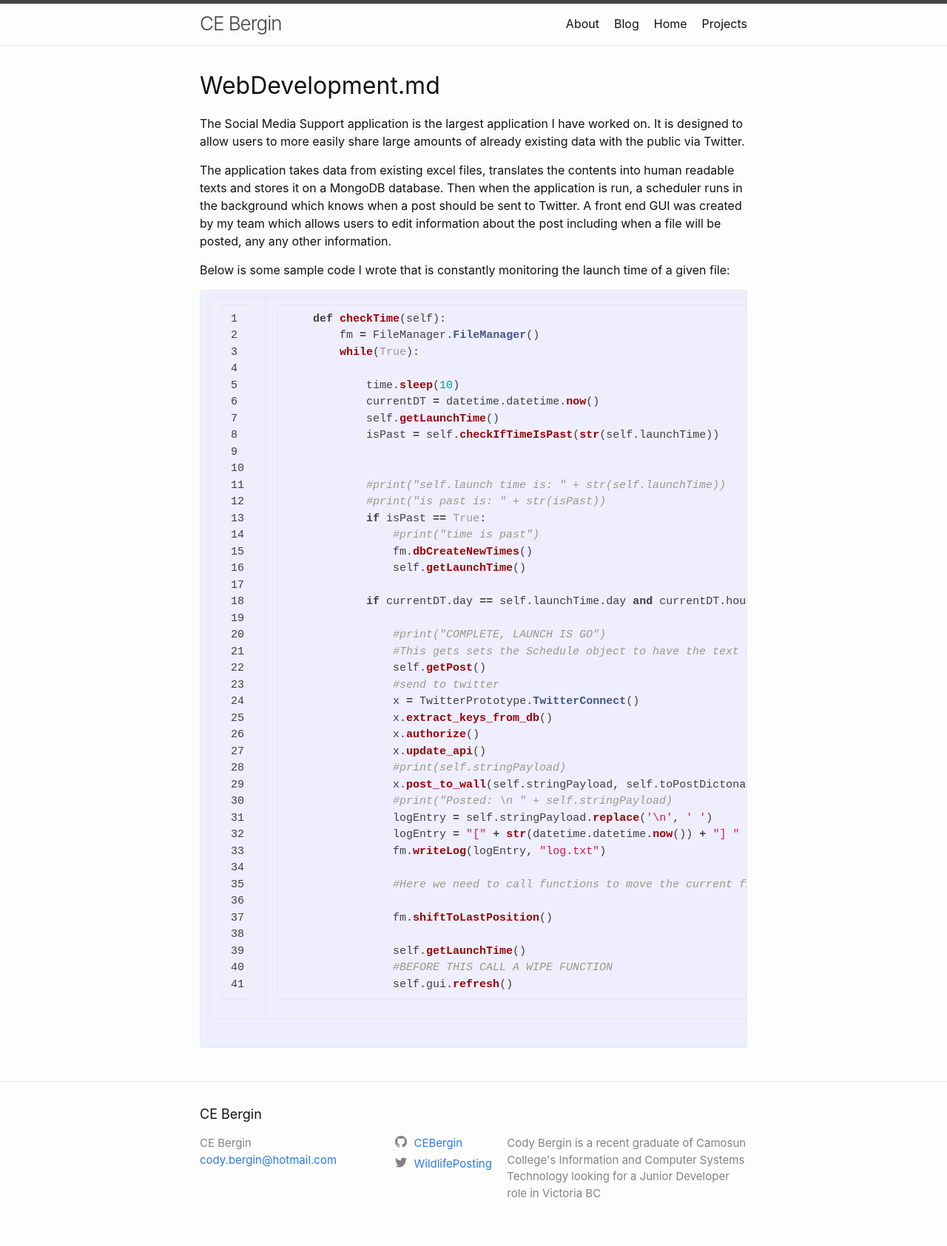
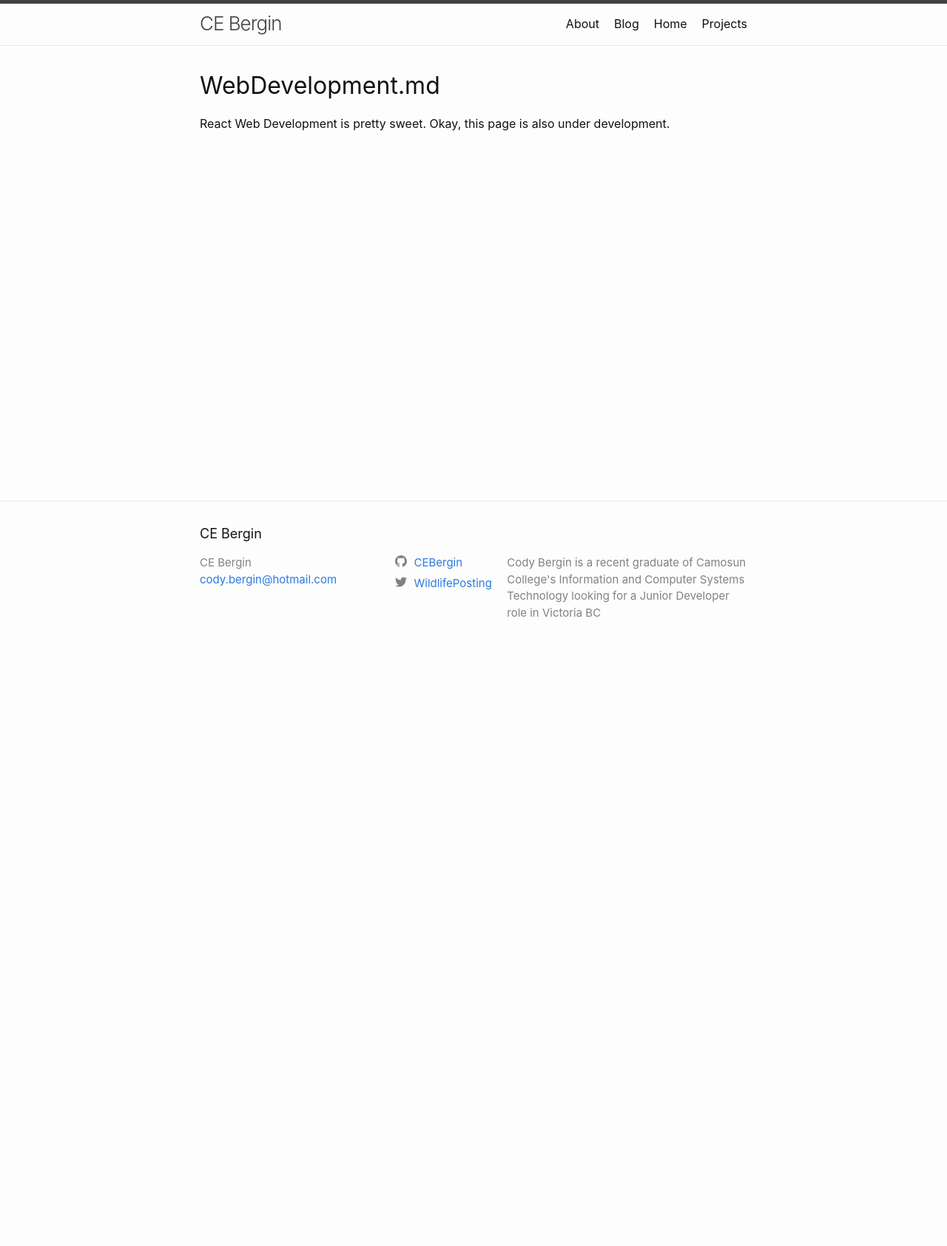
Before and after one commit to CEBergin/CEBergin.github.io, a Jekyll site: the page built from _projects/WebDevelopment.md, in a window 1280 px wide. Shown: the whole page at 74% size. Built offline with Jekyll 4.4.1, drawn with Linux system fonts in a browser that asks for light colours; after the commit the page ends 900 px from its top, so only the background shows below that.

Commit message:
updated css rules mobile

```diff
--- a/_projects/WebDevelopment.md
+++ b/_projects/WebDevelopment.md
@@ -2,57 +2,9 @@
 full_name: React Web Development
 short_name: React
 image: assets/images/ReactWebDevPlaceholder.png
-shortDesc: Developing in React gave me an apprecation of APIs as well as
+shortDesc: Developing in React gave me an apprecation of APIs as well as POST procedures and REST.
 
 
 ---
 
-The Social Media Support application is the largest application I have worked on. It is designed to allow users to more easily share large amounts of already existing data with the public via Twitter.
-
-The application takes data from existing excel files, translates the contents into human readable texts and stores it on a MongoDB database. Then when the application is run, a scheduler runs in the background which knows when a post should be sent to Twitter. A front end GUI was created by my team which allows users to edit information about the post including when a file will be posted, any any other information.
-
-Below is some sample code I wrote that is constantly monitoring the launch time of a given file:
-
-{% highlight python linenos %}
-    def checkTime(self):
-        fm = FileManager.FileManager()
-        while(True):
-
-            time.sleep(10)
-            currentDT = datetime.datetime.now()
-            self.getLaunchTime()
-            isPast = self.checkIfTimeIsPast(str(self.launchTime))
-
-
-            #print("self.launch time is: " + str(self.launchTime))
-            #print("is past is: " + str(isPast))
-            if isPast == True:
-                #print("time is past")
-                fm.dbCreateNewTimes()
-                self.getLaunchTime()
-
-            if currentDT.day == self.launchTime.day and currentDT.hour == self.launchTime.hour and currentDT.minute == self.launchTime.minute:
-
-                #print("COMPLETE, LAUNCH IS GO")
-                #This gets sets the Schedule object to have the text of the top post text file in PostOrder file
-                self.getPost()
-                #send to twitter
-                x = TwitterPrototype.TwitterConnect()
-                x.extract_keys_from_db()
-                x.authorize()
-                x.update_api()
-                #print(self.stringPayload)
-                x.post_to_wall(self.stringPayload, self.toPostDictonary)
-                #print("Posted: \n " + self.stringPayload)
-                logEntry = self.stringPayload.replace('\n', ' ')
-                logEntry = "[" + str(datetime.datetime.now()) + "] " + logEntry
-                fm.writeLog(logEntry, "log.txt")
-
-                #Here we need to call functions to move the current file to the bottom of the list, and get the next one
-
-                fm.shiftToLastPosition()
-
-                self.getLaunchTime()
-                #BEFORE THIS CALL A WIPE FUNCTION
-                self.gui.refresh()
-{% endhighlight %}
+React Web Development is pretty sweet. Okay, this page is also under development.
--- a/_sass/minima/_base.scss
+++ b/_sass/minima/_base.scss
@@ -265,6 +265,12 @@
   margin: 1rem .25em;
 }
 
+@media screen and (min-width: 5em) {
+  .card {
+     max-width: calc(75% -  1em);
+  }
+}
+
 @media screen and (min-width: 40em) {
   .card {
      max-width: calc(50% -  1em);
```
